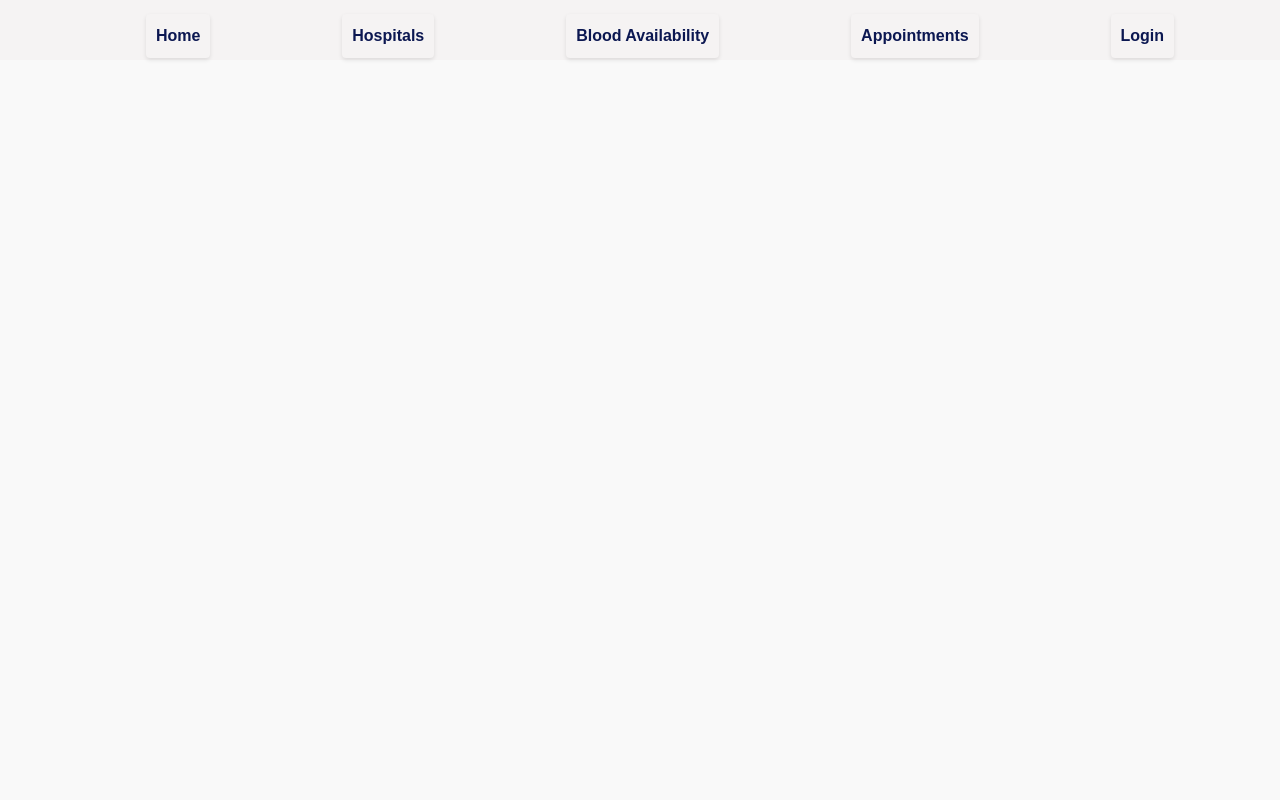
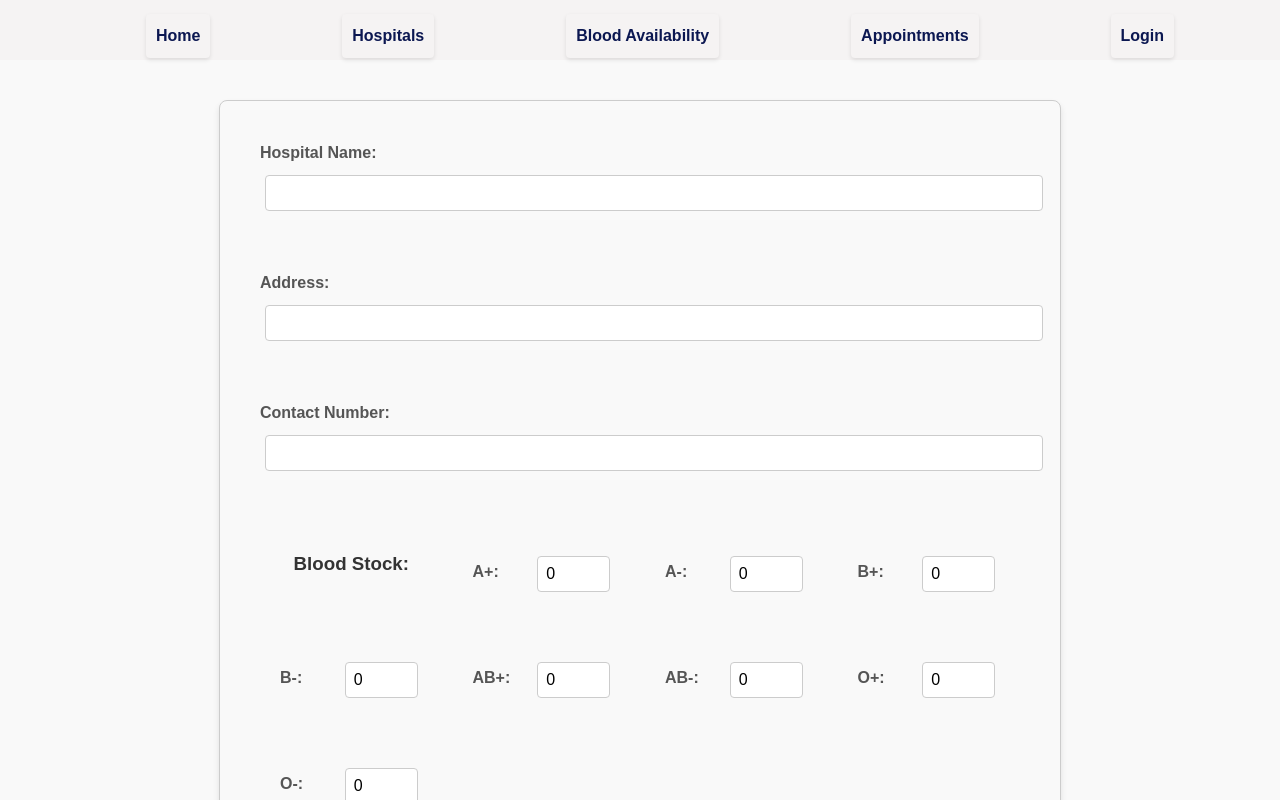
Before and after one commit to shubhirusiya/Sukhaayu, a React (Vite) app in the folder FRONTEND/vite-project/: page /form in a window 1280 px wide. Shown: the top 800 px of the page. Built offline with nearby package versions, Linux system fonts and the light colour scheme.

Commit message:
Form done

```diff
--- a/FRONTEND/vite-project/src/App.jsx
+++ b/FRONTEND/vite-project/src/App.jsx
@@ -8,6 +8,7 @@ import NavBar from './Components/NavBar.jsx';
 import './App.css';
 import Login from './Components/Login.jsx';
 import Signup from './Components/Signup.jsx';
+import Form from './Components/Form.jsx';
 
 const App = () => {
   return (
@@ -21,6 +22,7 @@ const App = () => {
           <Route path="/appointments" element={<Appointments />} />
           <Route path="/login" element={<Login></Login>} />
           <Route path="/signup" element={<Signup></Signup>} />
+          <Route path="/form" element={<Form />} /> {/* Add Form route */}
         </Routes>
       </div>
     </Router>
--- /dev/null
+++ b/FRONTEND/vite-project/src/Components/Form.jsx
@@ -0,0 +1,84 @@
+import React, { useState } from 'react';
+import  '../css/Form.css';
+
+const HospitalForm = ({ onSubmit }) => {
+  const [hospitalName, setHospitalName] = useState('');
+  const [address, setAddress] = useState('');
+  const [contactNumber, setContactNumber] = useState('');
+  const [bloodStock, setBloodStock] = useState([
+    { bloodType: 'A+', quantity: 0 },
+    { bloodType: 'A-', quantity: 0 },
+    { bloodType: 'B+', quantity: 0 },
+    { bloodType: 'B-', quantity: 0 },
+    { bloodType: 'AB+', quantity: 0 },
+    { bloodType: 'AB-', quantity: 0 },
+    { bloodType: 'O+', quantity: 0 },
+    { bloodType: 'O-', quantity: 0 },
+  ]);
+
+  const handleBloodStockChange = (index, field, value) => {
+    const updatedBloodStock = [...bloodStock];
+    updatedBloodStock[index][field] = value;
+    setBloodStock(updatedBloodStock);
+  };
+
+  const handleSubmit = (e) => {
+    e.preventDefault();
+    const formData = {
+      hospitalName,
+      address,
+      contactNumber,
+      bloodStock,
+    };
+    onSubmit(formData);
+  };
+
+  return (
+    <form onSubmit={handleSubmit}>
+      <div className='form'>
+        <label>Hospital Name:</label>
+        <input
+          type="text"
+          value={hospitalName}
+          onChange={(e) => setHospitalName(e.target.value)}
+          required
+        />
+      </div>
+      <div>
+        <label>Address:</label>
+        <input
+          type="text"
+          value={address}
+          onChange={(e) => setAddress(e.target.value)}
+        />
+      </div>
+      <div>
+        <label>Contact Number:</label>
+        <input
+          type="text"
+          value={contactNumber}
+          onChange={(e) => setContactNumber(e.target.value)}
+        />
+      </div>
+      <div className='blood-stock'>
+        <h3>Blood Stock:</h3>
+        {bloodStock.map((unit, index) => (
+          <div key={index}>
+            <label>{unit.bloodType}:</label>
+            <input
+              type="number"
+              value={unit.quantity}
+              min="0"
+              onChange={(e) =>
+                handleBloodStockChange(index, 'quantity', parseInt(e.target.value, 10))
+              }
+            />
+          </div>
+        ))}
+      </div>
+      <button type="submit">Submit</button>
+    </form>
+  );
+};
+
+export default HospitalForm;
--- a/FRONTEND/vite-project/src/Components/Login.jsx
+++ b/FRONTEND/vite-project/src/Components/Login.jsx
@@ -40,6 +40,10 @@ const Login = () => {
     }
   };
 
+  const navigateToForm = () => {
+    navigate('/form'); // Navigate to the Form page
+  };
+
   return (
     <StyledWrapper>
       <form className="form" onSubmit={handleSubmit}>
@@ -62,11 +66,14 @@ const Login = () => {
         ))}
 
         <button type="submit" className="submit">Submit</button>
-        <p className="signin">
-          Don't have an account? <br />
-          <Link to="/signup">Sign Up</Link>
-        </p>
       </form>
+      <button onClick={navigateToForm} className="external-submit">
+        Login as Admin
+      </button>
+      <p className="signin">
+        Don't have an account? <br />
+        <Link to="/signup">Sign Up</Link>
+      </p>
     </StyledWrapper>
   );
 };
--- /dev/null
+++ b/FRONTEND/vite-project/src/css/Form.css
@@ -0,0 +1,81 @@
+body{
+    display: flex;
+    align-items: center;
+    justify-content: center;
+margin: 40px 0px;
+}
+form {
+    margin: 20px;
+    width: 800px;
+    margin: 20px auto;
+    padding: 20px;
+    border: 1px solid #ccc;
+    border-radius: 8px;
+    background-color: #f9f9f9;
+    box-shadow: 0 4px 6px rgba(0, 0, 0, 0.1);
+  }
+
+  form h3 {
+    margin-bottom: 15px;
+    color: #333;
+    text-align: center;
+  }
+
+  form div {
+    margin-bottom: 15px;
+  }
+
+  form label {
+    display: block;
+    font-weight: bold;
+    margin-bottom: 5px;
+    color: #555;
+  }
+
+  form input {
+    width: 100%;
+    padding: 8px;
+    border: 1px solid #ccc;
+    border-radius: 4px;
+    font-size: 1rem;
+  }
+
+  form input[type="number"] {
+    width: 50%; /* Smaller width for number inputs */
+  }
+
+  form button {
+    display: block;
+    width: 100%;
+    padding: 10px;
+    background-color: #007bff;
+    color: white;
+    border: none;
+    border-radius: 4px;
+    cursor: pointer;
+    font-size: 1rem;
+  }
+
+  form button:hover {
+    background-color: #0056b3;
+  }
+  .blood-stock{
+    display: grid;
+    grid-template-columns: repeat(4, 1fr); /* 4 columns */
+    gap: 10px; /* Spacing between items */
+  }
+  .blood-stock div {
+    display: flex;
+    align-items: center;
+    justify-content: space-between;
+    margin-bottom: 10px;
+  }
+
+  .blood-stock label {
+    flex: 1;
+  }
+
+  .blood-stock input {
+    flex: 1;
+    margin-left: 10px;
+  }
```
